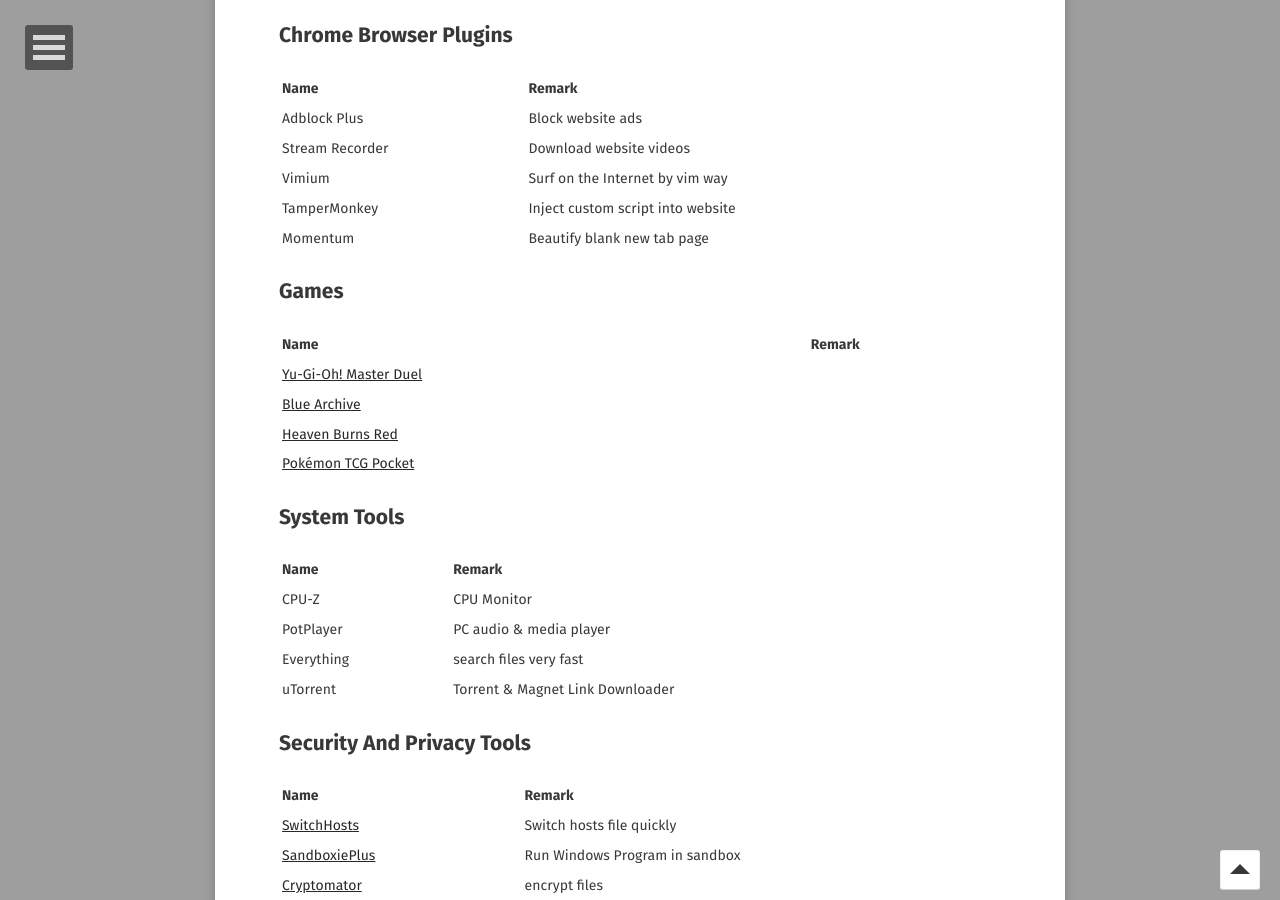
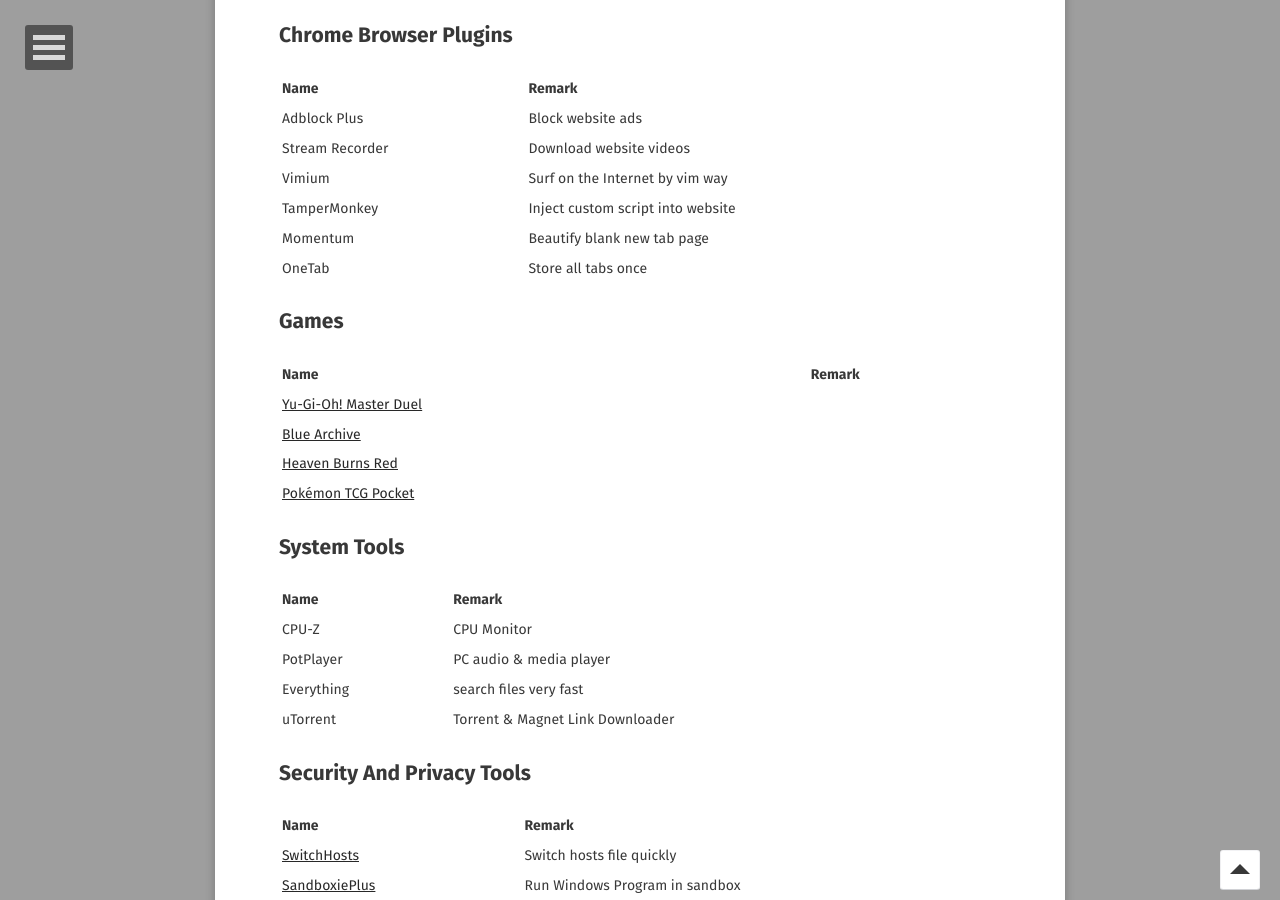
Before and after one commit to o7878x/o7878x.github.io, a Jekyll site: the page built from _posts/2024-07-07-fav-softwares.md, in a window 1280 px wide and 900 px high, scrolled down 1724 px. Built offline with Jekyll 4.4.1, drawn with Linux system fonts in a browser that asks for light colours; some web fonts are replaced; comment, search, counter and statistics services are not loaded.

Commit message:
feature:add oneTab extension

```diff
--- a/_posts/2024-07-07-fav-softwares.md
+++ b/_posts/2024-07-07-fav-softwares.md
@@ -74,6 +74,7 @@
 | Vimium | Surf on the Internet by vim way |
 | TamperMonkey | Inject custom script into website |
 | Momentum | Beautify blank new tab page |
+| OneTab | Store all tabs once |
 
 ## Games
 
```
